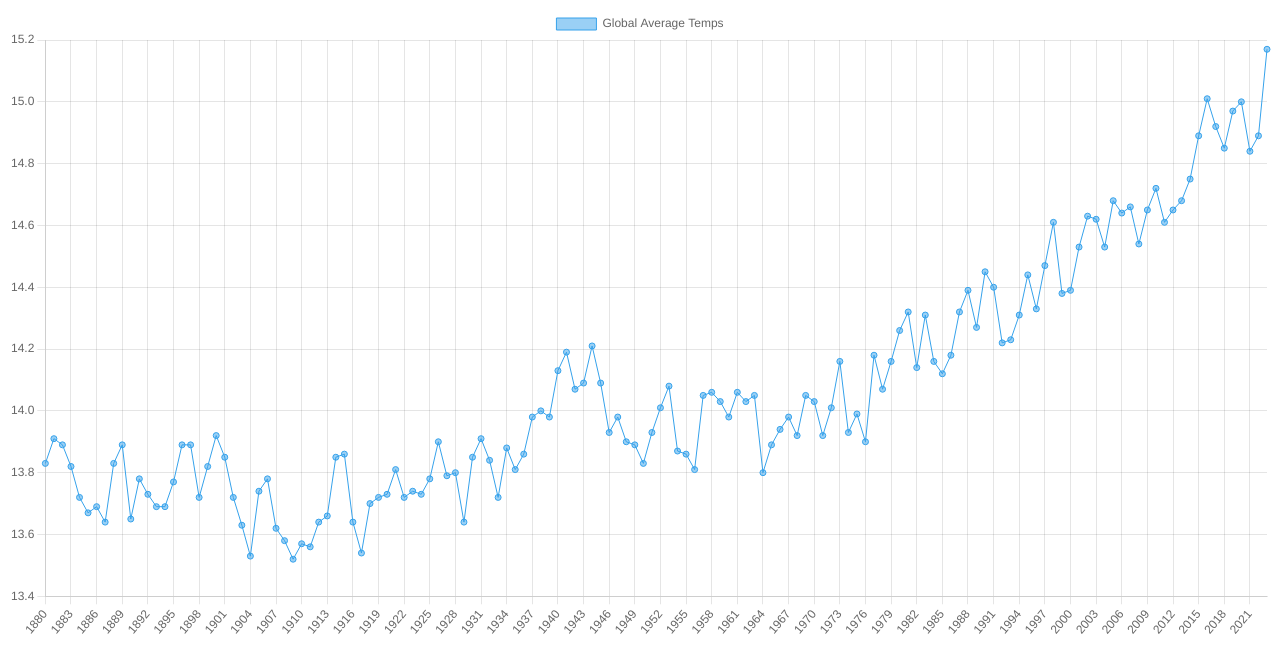
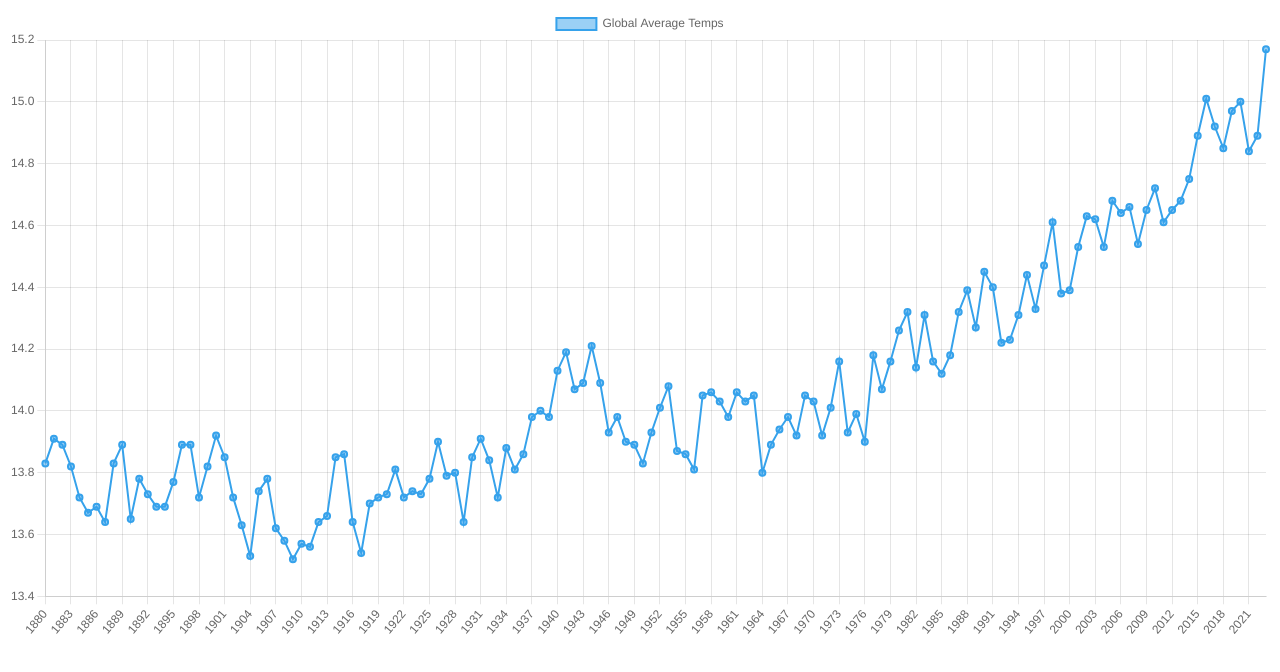
Before and after one commit to flamesbot/localservertesting, a website: page index.html in a window 1280 px wide. Drawn offline with nearby package versions, Linux system fonts and the light colour scheme.

Commit message:
update files

```diff
--- a/index.html
+++ b/index.html
@@ -8,7 +8,7 @@
 </head>
 <body>
     <div>
-        <canvas id="chart" width="800" height="400"></canvas>
+        <canvas id="chart" width="600" height="300"></canvas>
     </div>
     <script>
 
@@ -24,7 +24,7 @@
       datasets: [{
         label: 'Global Average Temps',
         data: data.ys,
-        borderWidth: 1
+        borderWidth: 2
       }]
     },
   });
--- a/index.js
+++ b/index.js
@@ -1 +1 @@
-console.log("sup")
+console.log("sup");
```
Also changed, not shown: ISS.html (+3 -2 lines).
